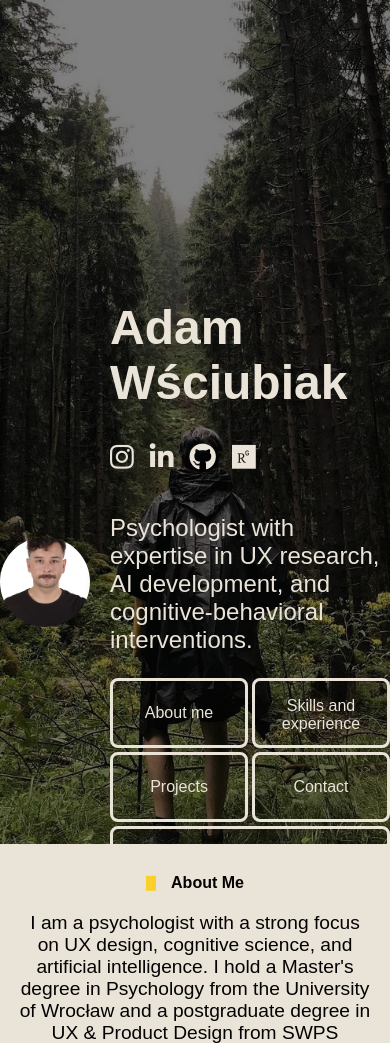
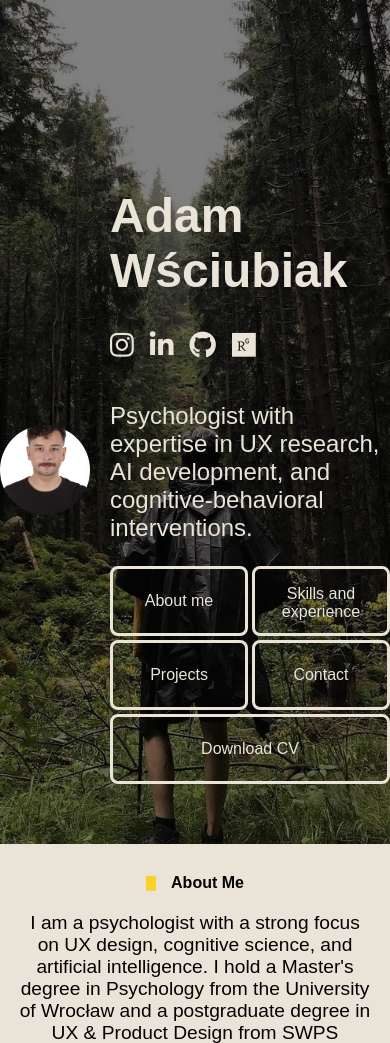
Before and after one commit to adamwsciubiak/adamwsciubiak, a PHP site: page / in a window 390 px wide. Shown: the top 1043 px of the page. Run offline with PHP 8.4, Linux system fonts and the light colour scheme.

Commit message:
Update style.css

```diff
--- a/style.css
+++ b/style.css
@@ -271,7 +271,7 @@ footer {
 /* Media query for narrower screens (below 768px) */
 @media (max-width: 2532px) {
     .header-content{
-        top: 3rem
+        top: 1rem
     }
 @media (max-width: 1170px) {
     .avatar {
@@ -279,7 +279,7 @@ footer {
         height: 150px; /* Ensure height equals width */
     .header-content {
 
-        top: 1rem; /* Move text down by 3rem */
+        top: 0rem; /* Move text down by 3rem */
     }
 }
 @media (max-width: 768px) {
@@ -291,7 +291,7 @@ footer {
         height: 100vh
     }
     .header-content {
-        top: 10rem; /* Move text down by 3rem */
+        top: 3rem; /* Move text down by 3rem */
     }
 }
 
```
